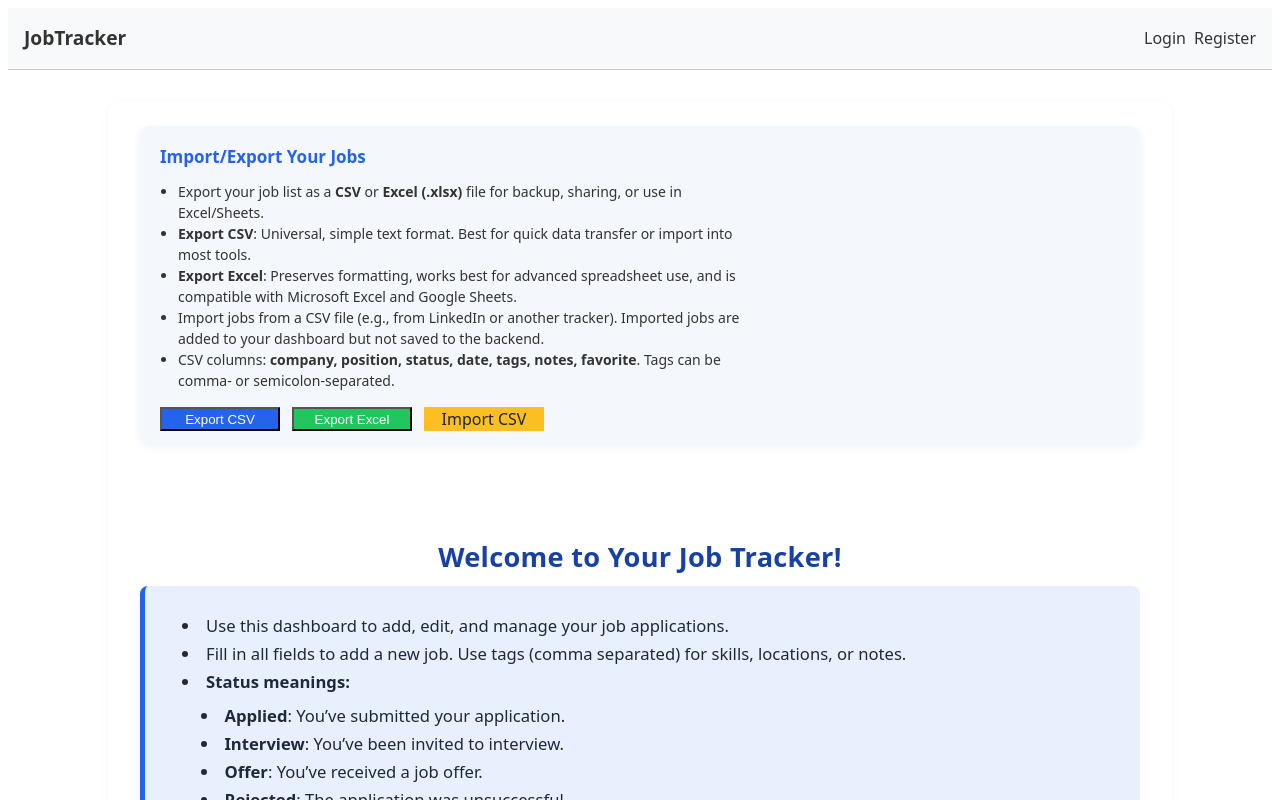
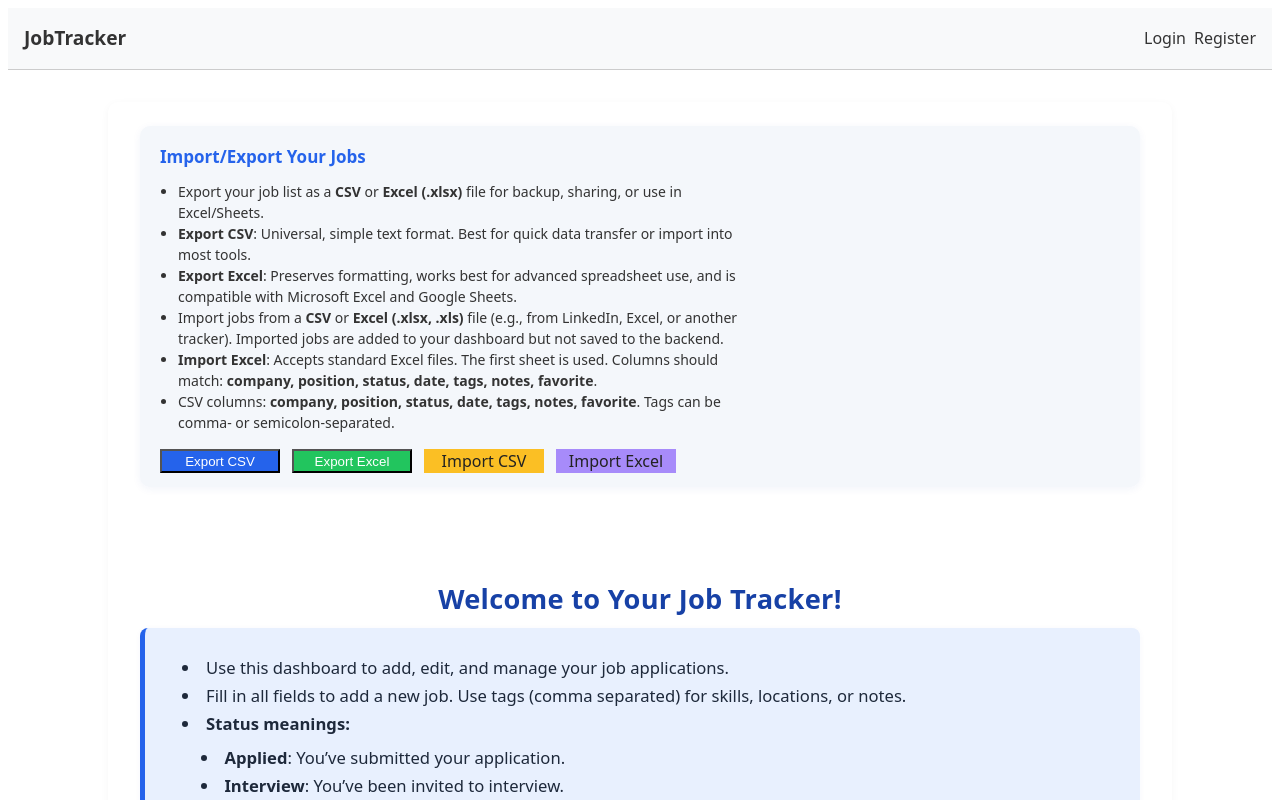
Before and after one commit to Mancini-Developer80/Job-Tracker, a React (Vite) app in the folder client/: page /dashboard in a window 1280 px wide. Shown: the top 800 px of the page. Built offline with nearby package versions, Linux system fonts and the light colour scheme.

Commit message:
Excel import added

```diff
--- a/client/src/pages/Dashboard.tsx
+++ b/client/src/pages/Dashboard.tsx
@@ -115,6 +115,42 @@ const Dashboard: React.FC = () => {
     // Reset file input
     e.target.value = "";
   };
+  // Excel Import
+  const handleImportExcel = (e: React.ChangeEvent<HTMLInputElement>) => {
+    const file = e.target.files?.[0];
+    if (!file) return;
+    const reader = new FileReader();
+    reader.onload = (evt) => {
+      const data = evt.target?.result;
+      if (!data) return;
+      const workbook = XLSX.read(data, { type: "binary" });
+      const sheetName = workbook.SheetNames[0];
+      const worksheet = workbook.Sheets[sheetName];
+      const json: any[] = XLSX.utils.sheet_to_json(worksheet, { defval: "" });
+      const importedJobs = json.map((row, idx) => ({
+        _id:
+          row._id && typeof row._id === "string" && row._id.trim() !== ""
+            ? row._id
+            : `imported-excel-${Date.now()}-${idx}`,
+        company: row.company || "",
+        position: row.position || "",
+        status: row.status || "Applied",
+        date: row.date || new Date().toISOString().slice(0, 10),
+        tags: row.tags
+          ? String(row.tags)
+              .split(/,|;/)
+              .map((t: string) => t.trim())
+              .filter(Boolean)
+          : [],
+        notes: row.notes || "",
+        favorite: row.favorite === "true" || row.favorite === true,
+      }));
+      setJobs((prev) => [...importedJobs, ...prev]);
+    };
+    reader.readAsBinaryString(file);
+    e.target.value = "";
+  };
+
   const { user } = useAuth();
   const [jobs, setJobs] = useState<Job[]>([]);
   const [loading, setLoading] = useState(true);
@@ -353,9 +389,14 @@ const Dashboard: React.FC = () => {
               Sheets.
             </li>
             <li>
-              Import jobs from a CSV file (e.g., from LinkedIn or another
-              tracker). Imported jobs are added to your dashboard but not saved
-              to the backend.
+              Import jobs from a <b>CSV</b> or <b>Excel (.xlsx, .xls)</b> file
+              (e.g., from LinkedIn, Excel, or another tracker). Imported jobs
+              are added to your dashboard but not saved to the backend.
+            </li>
+            <li>
+              <b>Import Excel</b>: Accepts standard Excel files. The first sheet
+              is used. Columns should match:{" "}
+              <b>company, position, status, date, tags, notes, favorite</b>.
             </li>
             <li>
               CSV columns:{" "}
@@ -395,6 +436,25 @@ const Dashboard: React.FC = () => {
               type="file"
               accept=".csv"
               onChange={handleImportCSV}
+              style={{ display: "none" }}
+            />
+          </label>
+          <label
+            className={styles.button}
+            style={{
+              background: "#a78bfa",
+              color: "#222",
+              cursor: "pointer",
+              marginBottom: 0,
+              minWidth: 120,
+              textAlign: "center",
+            }}
+          >
+            Import Excel
+            <input
+              type="file"
+              accept=".xlsx,.xls"
+              onChange={handleImportExcel}
               style={{ display: "none" }}
             />
           </label>
```
